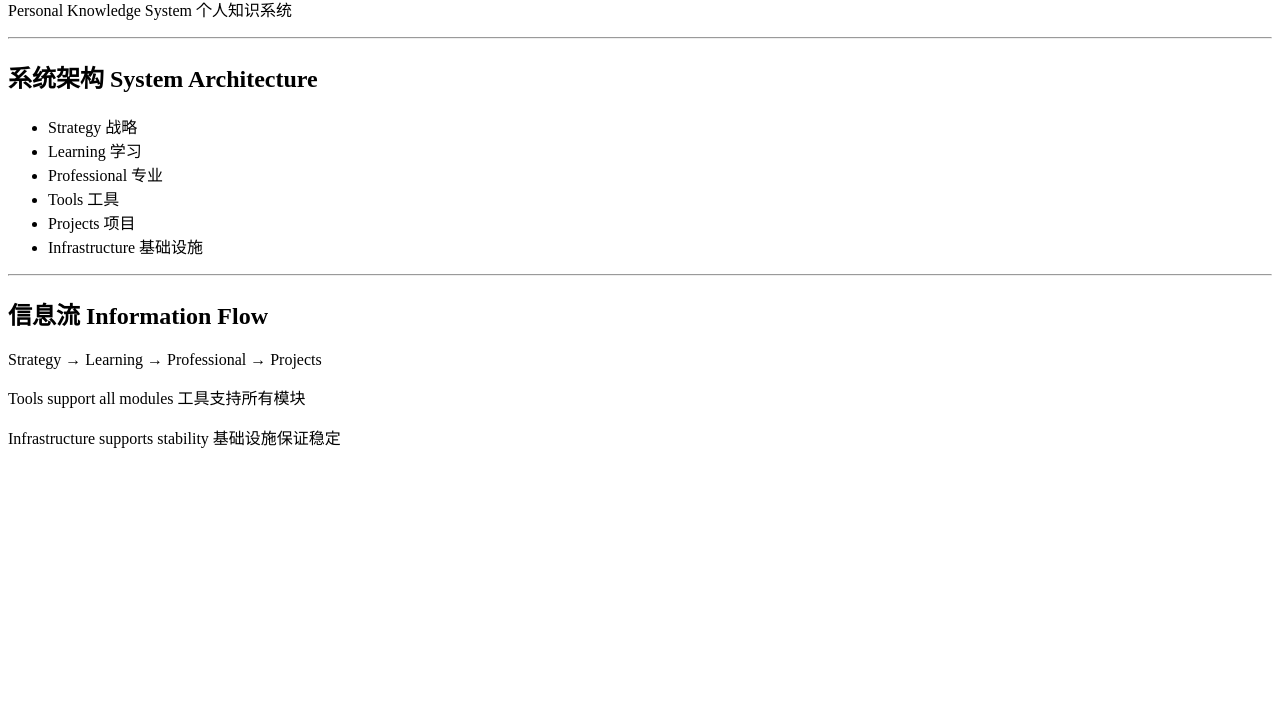
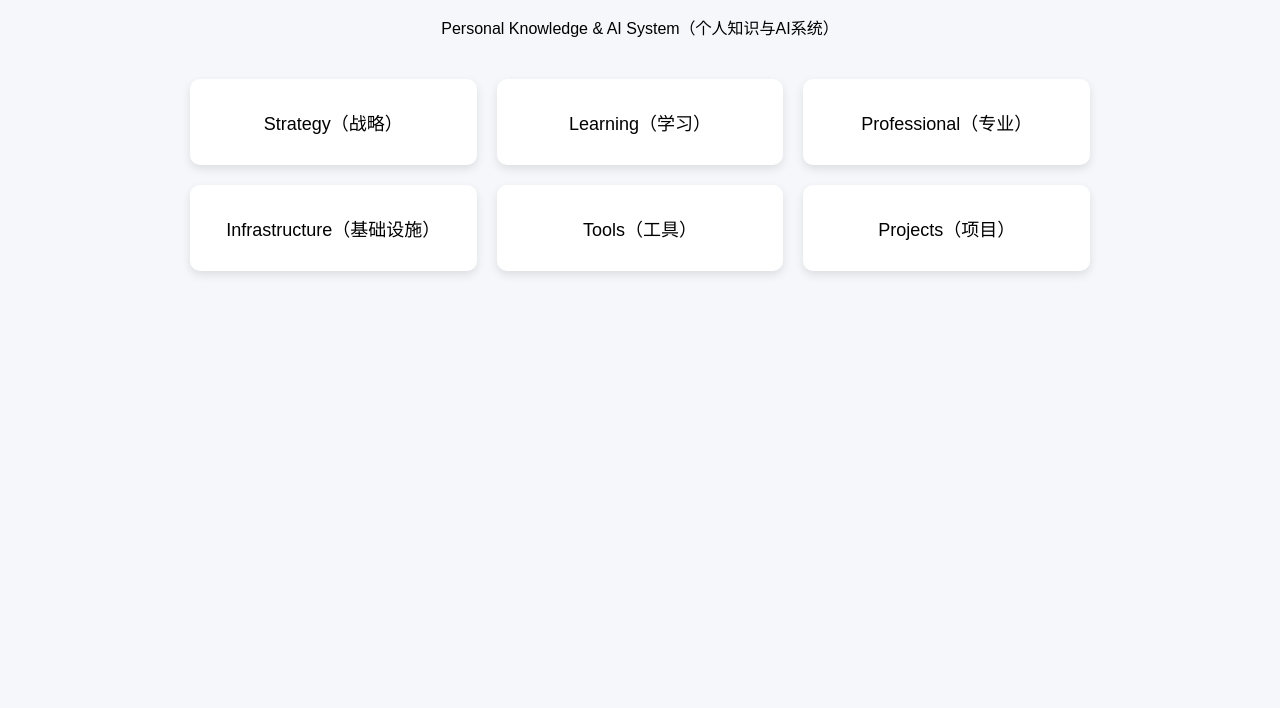
Before and after one commit to qiang780622136-bit/knowledge-hub, a plain HTML site: page index.html in a window 1280 px wide. Shown: the part 92-800 px from the top of the page. Drawn offline with Linux system fonts and the light colour scheme.

Commit message:
Update index.html with new titles and styles

```diff
--- a/index.html
+++ b/index.html
@@ -1,46 +1,70 @@
-<!DOCTYPE html>
 <html>
+
 <head>
 <meta charset="utf-8">
-<title>Knowledge Hub 知识中心</title>
+<title>Knowledge Hub（知识中枢）</title>
+
+<style>
+
+body{
+font-family: Arial;
+background:#f5f7fa;
+text-align:center;
+}
+
+h1{
+margin-top:40px;
+}
+
+.container{
+display:grid;
+grid-template-columns:repeat(3,1fr);
+gap:20px;
+max-width:900px;
+margin:auto;
+margin-top:40px;
+}
+
+.card{
+background:white;
+padding:30px;
+border-radius:10px;
+box-shadow:0 4px 10px rgba(0,0,0,0.1);
+text-decoration:none;
+color:black;
+font-size:18px;
+}
+
+.card:hover{
+background:#f0f3f8;
+}
+
+</style>
+
 </head>
 
 <body>
 
-<h1>Knowledge Hub 知识中心</h1>
+<h1>Knowledge Hub（个人知识中枢）</h1>
 
-<p>Personal Knowledge System 个人知识系统</p>
+<p>Personal Knowledge & AI System（个人知识与AI系统）</p>
 
-<hr>
+<div class="container">
 
-<h2>系统架构 System Architecture</h2>
+<a class="card" href="strategy/">Strategy（战略）</a>
 
-<ul>
-<li>Strategy 战略</li>
-<li>Learning 学习</li>
-<li>Professional 专业</li>
-<li>Tools 工具</li>
-<li>Projects 项目</li>
-<li>Infrastructure 基础设施</li>
-</ul>
+<a class="card" href="learning/">Learning（学习）</a>
 
-<hr>
+<a class="card" href="professional/">Professional（专业）</a>
 
-<h2>信息流 Information Flow</h2>
+<a class="card" href="infrastructure/">Infrastructure（基础设施）</a>
 
-<p>
+<a class="card" href="tools/">Tools（工具）</a>
 
-Strategy → Learning → Professional → Projects
+<a class="card" href="projects/">Projects（项目）</a>
 
-</p>
-
-<p>
-Tools support all modules 工具支持所有模块
-</p>
-
-<p>
-Infrastructure supports stability 基础设施保证稳定
-</p>
+</div>
 
 </body>
+
 </html>
```
